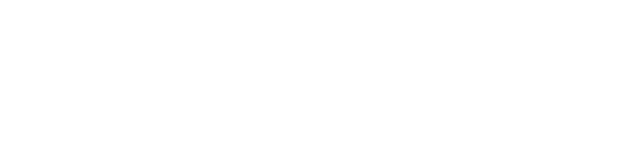
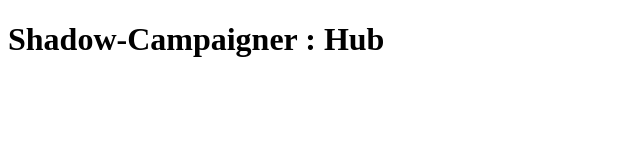
Before and after one commit to RTenaille/shadow-campaigner, a plain HTML site: page hub-de-connexion/index.html in a window 1280 px wide. Shown: the whole page, without its empty margins (0-640 px from the left). Drawn offline with Linux system fonts and the light colour scheme.

Commit message:
création du fichier html
UML à corriger

```diff
--- a/hub-de-connexion/index.html
+++ b/hub-de-connexion/index.html
@@ -10,6 +10,9 @@
     <script src="index.js" defer></script>
 </head>
 <body>
-
+    <header>
+        <aside class="banniereHub"></aside>
+        <h1>Shadow-Campaigner : Hub</h1>
+    </header>
 </body>
 </html>
```
